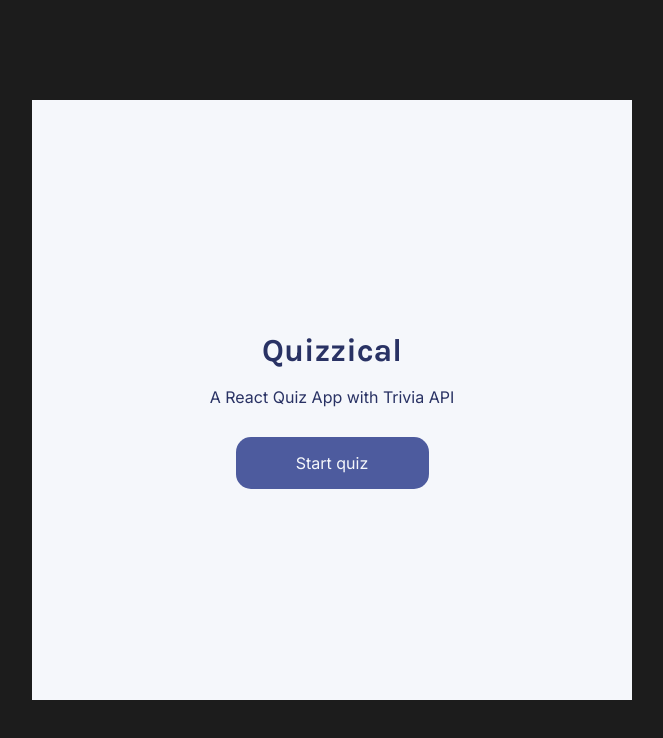
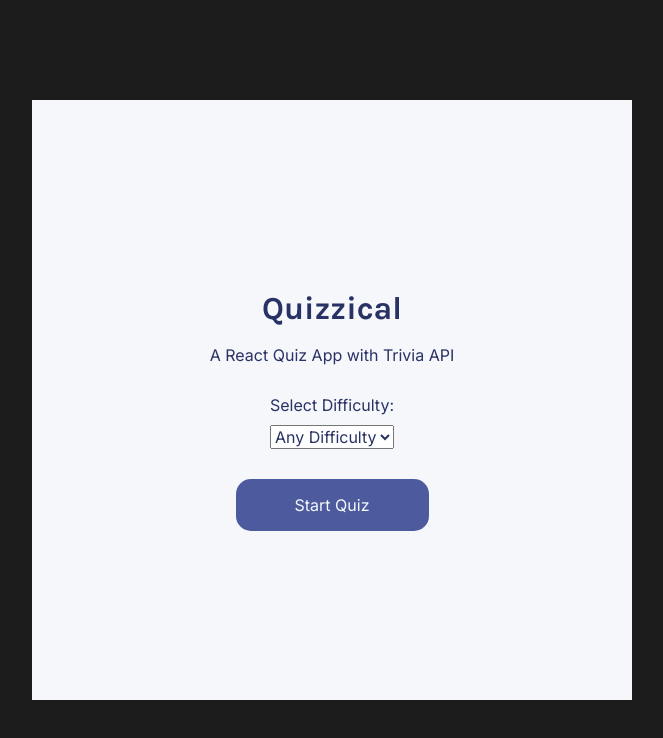
Before and after one commit to harrison-pan/quizzical, a React (Create React App) app: page / in a window 1280 px wide. Shown: the top 738 px of the page, without its empty margins (308-971 px from the left). Built offline with nearby package versions, Linux system fonts and the light colour scheme.

Commit message:
Add options to choose quiz difficulties

```diff
--- a/src/hook/useSWRDataFetch.js
+++ b/src/hook/useSWRDataFetch.js
@@ -1,12 +1,12 @@
 import useSWR from 'swr'
 import axios from 'axios'
 
-const useSWRDataFetch = (url) => {
-  const fetcher = (url) => axios.get(url).then((res) => res.data)
+const useSWRDataFetch = (url, params) => {
+  const fetcher = async (url) => await axios.get(url).then((res) => res.data)
 
   // The revalidateIfStale controls if SWR should revalidate when
   // it mounts and there is stale data.
-  const { data, error } = useSWR(url, fetcher, {
+  const { data, error } = useSWR([url, params], fetcher, {
     revalidateIfStale: true,
     revalidateOnFocus: false,
     revalidateOnReconnect: false,
--- a/src/routes/Home.js
+++ b/src/routes/Home.js
@@ -1,15 +1,50 @@
+import { useState } from 'react'
 import { useNavigate } from 'react-router-dom'
 
 const Home = () => {
   let navigate = useNavigate()
+  const [formData, setFormData] = useState({ difficulty: '' })
+
+  function handleSubmit(event) {
+    event.preventDefault()
+    // let formData = new FormData(event.currentTarget)
+    // let newLevel = formData.get('difficulty')
+    // if (!newLevel) return
+    const newLevel = formData.difficulty
+    navigate(`/quiz?difficulty=${newLevel}`)
+  }
+
+  const handleChange = (event) => {
+    setFormData((preFormData) => {
+      return {
+        ...preFormData,
+        [event.target.name]: event.target.value,
+      }
+    })
+  }
+
   return (
-    <div className="main-container">
-      <h1>Quizzical</h1>
-      <h2>A React Quiz App with Trivia API</h2>
-      <button className="btn start-quiz" onClick={() => navigate('/quiz')}>
-        Start quiz
-      </button>
-    </div>
+    <main>
+      <form className="main-container" onSubmit={handleSubmit}>
+        <h1>Quizzical</h1>
+        <h2>A React Quiz App with Trivia API</h2>
+        <label>Select Difficulty:</label>
+        <select
+          id="difficulty"
+          name="difficulty"
+          value={formData.difficulty}
+          onChange={handleChange}
+        >
+          <option value="">Any Difficulty</option>
+          <option value="easy">Easy</option>
+          <option value="medium">Medium</option>
+          <option value="hard">Hard</option>
+        </select>
+        <button className="btn start-quiz" type="submit">
+          Start Quiz
+        </button>
+      </form>
+    </main>
   )
 }
 
--- a/src/routes/Quiz.js
+++ b/src/routes/Quiz.js
@@ -4,7 +4,7 @@ import { useSWRDataFetch } from '../hook/useSWRDataFetch'
 import Question from '../components/Question'
 import Answers from '../components/Answers'
 import CheckAnswers from '../components/CheckAnswers'
-import { useNavigate } from 'react-router-dom'
+import { useSearchParams, useNavigate } from 'react-router-dom'
 
 /**
  * use SWR data fetching API: https://swr.vercel.app/docs/data-fetching
@@ -12,12 +12,17 @@ import { useNavigate } from 'react-router-dom'
  * Alternatively a custom hook: useDataApi is working as well
  * e.g. const [{ data, isLoading, isError }, setUrl] = useDataApi(url, [])
  * */
-const url = 'https://opentdb.com/api.php?amount=5'
+const url = `https://opentdb.com/api.php?amount=5`
 
 const Quiz = () => {
   let navigate = useNavigate()
+  let [searchParams, setSearchParams] = useSearchParams()
+  let level = searchParams.get('difficulty')
 
-  const { data, isLoading, isError } = useSWRDataFetch(url)
+  const { data, isLoading, isError } = useSWRDataFetch(
+    url,
+    `&difficulty=${level}`
+  )
 
   /**
    * use custom hook: useQuiz(data)
@@ -52,9 +57,9 @@ const Quiz = () => {
   /**
    * function: check answers on each question
    */
-  const checkAnswers = () => {
+  const checkAnswers = (e) => {
     // reload page when clicking on "Play again"
-    if (score !== undefined) {
+    if (e.target.innerHTML === 'Play again') {
       // window.location.reload()
       navigate('/')
     }
@@ -110,7 +115,7 @@ const Quiz = () => {
           key={nanoid()}
           score={score}
           totalQuestions={quizData.length}
-          clickToCheck={() => checkAnswers()}
+          clickToCheck={(e) => checkAnswers(e)}
         />
       </>
     )
--- a/src/styles/App.css
+++ b/src/styles/App.css
@@ -21,13 +21,19 @@ h1 {
   margin-bottom: 18px;
 }
 
-h2 {
+h2,
+label,
+select {
   font-family: 'Inter', sans-serif;
   font-size: 16px;
   font-weight: normal;
   color: #293264;
   margin-top: 0;
   margin-bottom: 30px;
+}
+
+label {
+  margin-bottom: 10px;
 }
 
 h3 {
```
